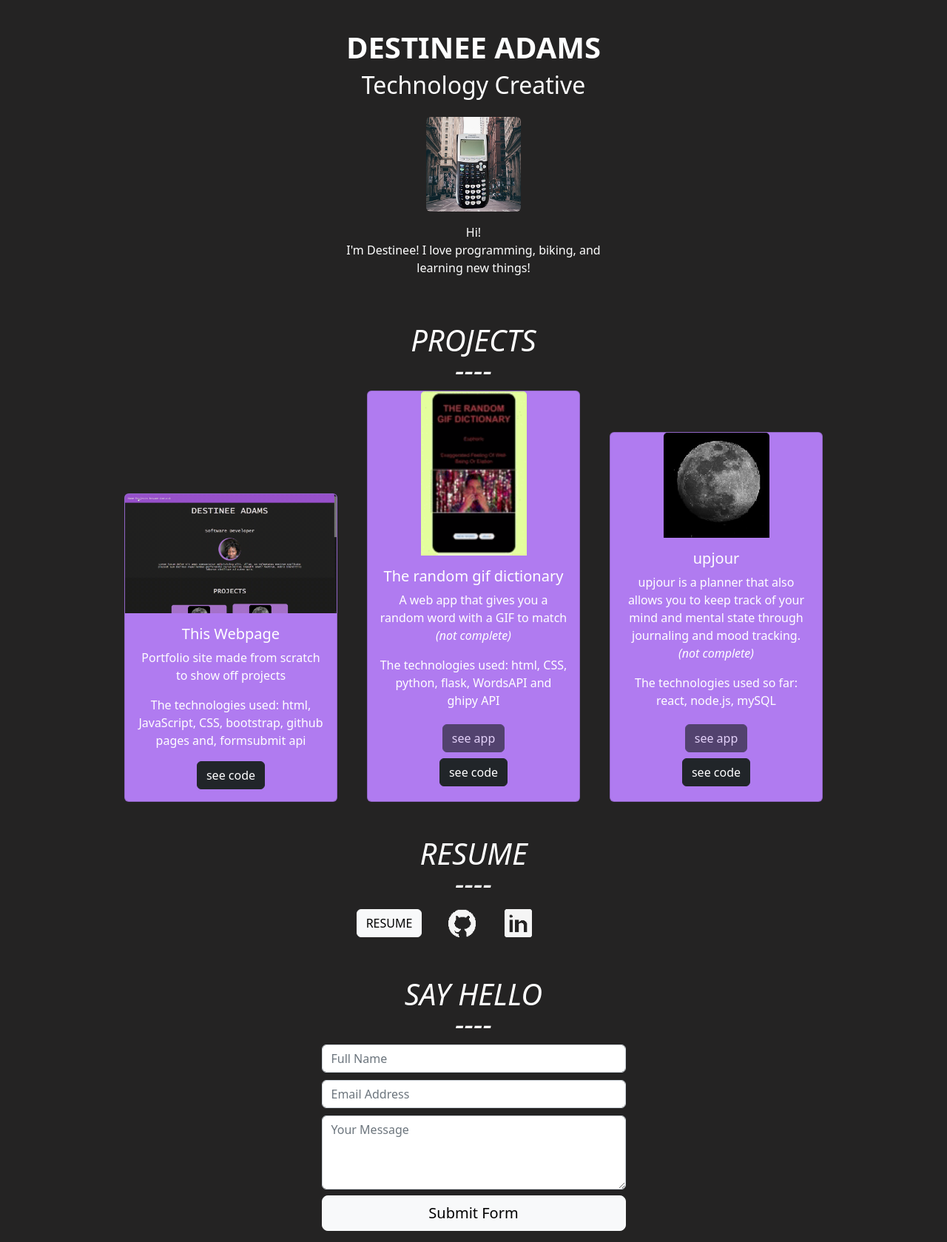
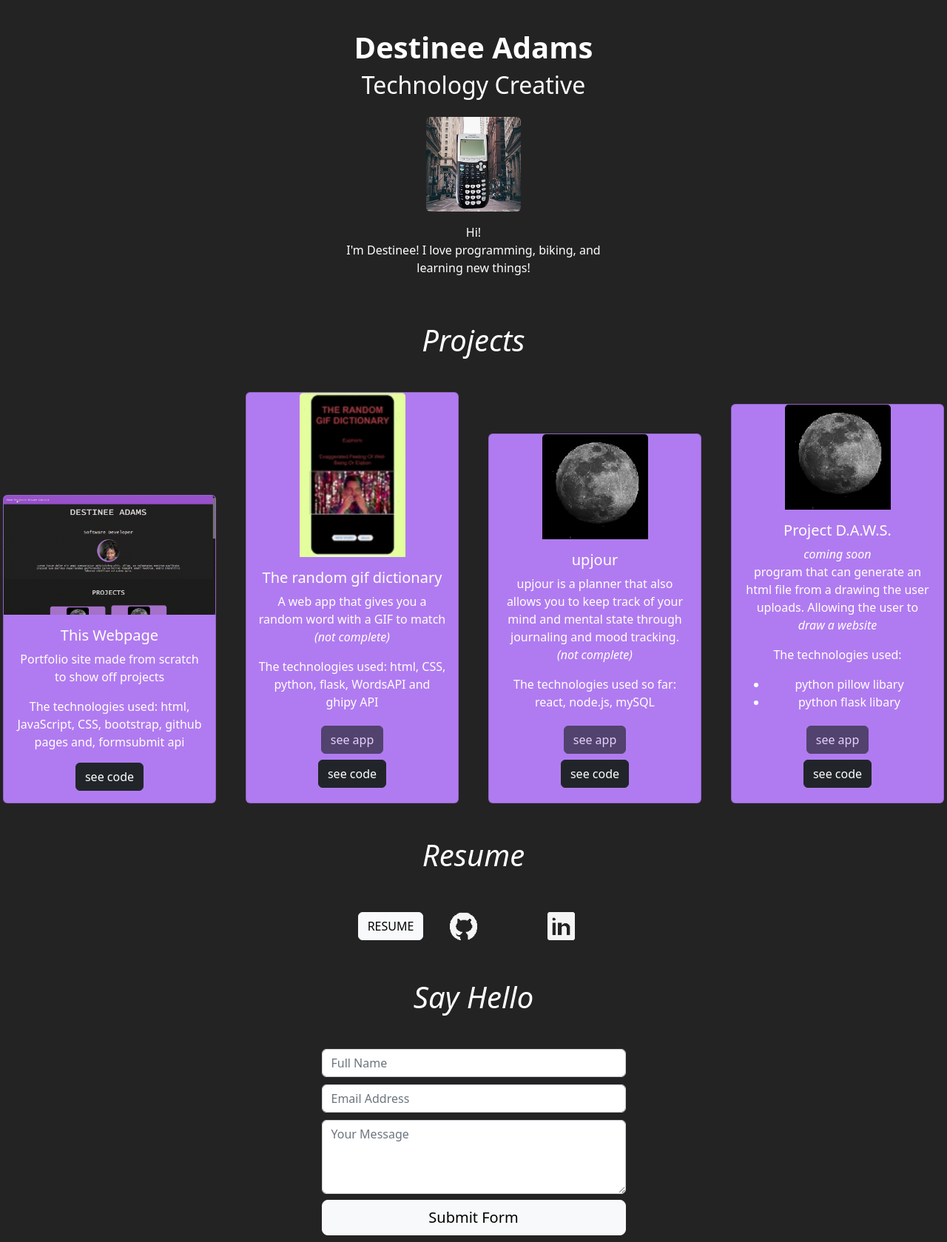
Before and after one commit to DestineeAdams/portfolio-Website, a PHP site: page / in a window 1280 px wide. Shown: the part 56-1735 px from the top of the page at 74% size. Run offline with PHP 8.4, Linux system fonts and the light colour scheme; some libraries are stand-ins or nearby versions.

Commit message:
fixed headings

```diff
--- a/index.html
+++ b/index.html
@@ -39,17 +39,13 @@
 
             <div class="collapse navbar-collapse" id="navbarSupportedContent">
                 <ul class="navbar-nav me-auto mb-2 mb-lg-0 ">
-                    <li class="nav-item"> <a class="nav-link" style="color: #ffffff" href="#">------------- intro
-                            -------------</a> </li>
+                    <li class="nav-item"> <a class="nav-link" style="color: #ffffff" href="#">Intro</a> </li>
 
-                    <li class="nav-item"> <a class="nav-link" style="color: #ffffff" href="#projects">-------------
-                            Projects -------------</a> </li>
+                    <li class="nav-item"> <a class="nav-link" style="color: #ffffff" href="#projects">Projects</a> </li>
 
-                    <li class="nav-item"> <a class="nav-link" style="color: #ffffff" href="#resume">------------- Resume
-                            -------------</a> </li>
+                    <li class="nav-item"> <a class="nav-link" style="color: #ffffff" href="#resume">Resume</a> </li>
 
-                    <li class="nav-item"> <a class="nav-link" style="color: #ffffff" href="#contact">-------------
-                            Contact -------------</a> </li>
+                    <li class="nav-item"> <a class="nav-link" style="color: #ffffff" href="#contact">Contact</a> </li>
 
                 </ul>
             </div>
@@ -65,7 +61,7 @@
             <!-- home -->
             <!-- <div class='m-5' id="home"> -->
 
-            <h1 class="mt-5" id="myname">DESTINEE ADAMS</h1>
+            <h1 class="mt-5" id="myname">Destinee Adams</h1>
             <h2>Technology Creative</h2>
             <img src="img\profilePhoto.png" class="rounded  m-3" id="profileImg" alt="giant ti-84 vertical to the sky in a new york street saying hi">
 
@@ -82,7 +78,7 @@
 
     <!-- projects -->
     <section class="projects">
-        <h1 class="headings " id="projects"> PROJECTS <br> ----</h1>
+        <h1 class="headings " id="projects">Projects</h1>
 
 
         <div class="card-container">
@@ -167,31 +163,38 @@
 
 
 
-            <!-- <div class="">
+            <div class="">
                 <div class="card text-center g-col-6" style="width: 18rem;">
                     <img src=".\img\moon.jpg" class="card-img-top w-50 m-auto" alt="moon">
 
                     <div class="card-body">
 
-                        <h5 class="card-title">test</h5>
+                        <h5 class="card-title">Project D.A.W.S.</h5>
                         <p class="card-text">
-                            Lorem ipsum dolor sit amet consectetur adipisicing elit. Minus, voluptas.
+                            <em>coming soon</em>
+                            <br>
+                            program that can generate an html file from a drawing the user uploads.
+                            Allowing the user to <em>draw a website</em>
                         </p>
                         <p class="card-text">
-                            The technologies used so far: Lorem ipsum dolor sit amet.
+                            The technologies used:
+                            <ul>
+                                <li>python pillow libary</li>
+                                <li>python flask libary</li>
+                            </ul>
                         </p>
 
                         <div div class='d-flex align-items-center flex-column'>
                             <a href="#" class="btn btn-dark m-1 disabled" aria-disabled="true">see
                                 app</a>
-                            <a href="https://github.com/DestineeAdams/upjour" class="btn btn-dark m-1">see
+                            <a href="https://github.com/DestineeAdams/project-daws" class="btn btn-dark m-1">see
                                 code</a>
                         </div>
 
                     </div>
                 </div>
 
-            </div> -->
+            </div>
 
         </div>
     </section>
@@ -199,7 +202,7 @@
     <!-- RESUME -->
     <section class="resume">
         <div class="section3" id="resume">
-            <h1 class="headings">RESUME <br> ----</h1>
+            <h1 class="headings">Resume</h1>
 
 
             <div class="button-container">
@@ -212,10 +215,7 @@
                         alt="github"></a>
 
 
-                <a class="btn" href=" https://www.linkedin.com/in/destinee-adams-7b4266192/"> <img class=" w-75"
-                        src="img\linkedinIcon.png" alt="linkedin"></a>
-
-                <a class="btn ms-2 " href="https://workinonit.substack.com/">
+                <a class="btn ms-1 " href="https://workinonit.substack.com/">
                     <iconify-icon icon="simple-icons:substack" style="color: white; margin-top: 5px;" width="35px" height="40px">
                     </iconify-icon>
                 </a>
@@ -223,6 +223,10 @@
                 <a class="btn mt-1 " href="https://vsco.co/destinee-a-a/gallery">
                     <iconify-icon icon="cib:vsco" style="color: white;" width="35" height="40"></iconify-icon>
                 </a>
+
+                <a class="btn" href=" https://www.linkedin.com/in/destinee-adams-7b4266192/"> <img class=" w-75"
+                    src="img\linkedinIcon.png" alt="linkedin"></a>
+
             </div>
 
         </div>
@@ -233,7 +237,7 @@
 
         <div class="container" id="contact">
 
-            <h1 class="headings"> SAY HELLO <br> ----</h1>
+            <h1 class="headings"> Say Hello</h1>
 
             <form target="_blank" action="https://formsubmit.co/adestinee37@gmail.com" method="POST">
 
--- a/styles/style.css
+++ b/styles/style.css
@@ -17,7 +17,7 @@ footer{
 
 
 #myname {
-  text-transform: uppercase;
+  /* text-transform: uppercase; */
   /* text-decoration-line: underline; */
   font-weight: bold;
   text-align: center;
@@ -26,8 +26,10 @@ footer{
 }
 
 .nav-link{
-  text-transform: uppercase;
+  text-transform: capitalize;
   text-align: center;
+  font-size: large;
+
 }
 
 .nav-link:hover{
@@ -35,18 +37,19 @@ footer{
   text-align: center;
   text-decoration: underline white;
   color: #242323;
+  /* font-size: x-large; */
+
 }
 
 
 .headings {
-  text-transform: uppercase;
-  /* text-decoration-line: underline; */
+  /* text-transform: capitalize; */
   font-style: italic;
-  /* font-weight: bold; */
   text-align: center;
   line-height: 40px;
 
   margin-top: 50px;
+  margin-bottom: 50px;
 
 }
 
@@ -55,8 +58,6 @@ footer{
   background-color: #b07bf0;
 
 }
-
-
 
 .button-container {
   display: flex;
```
